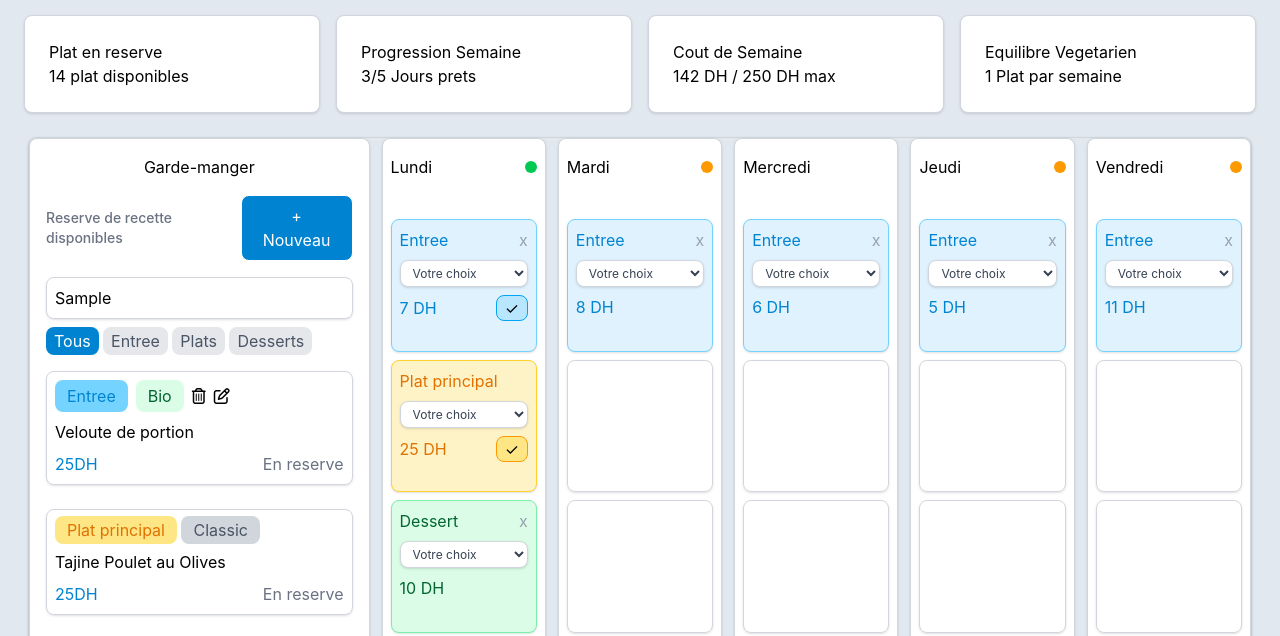
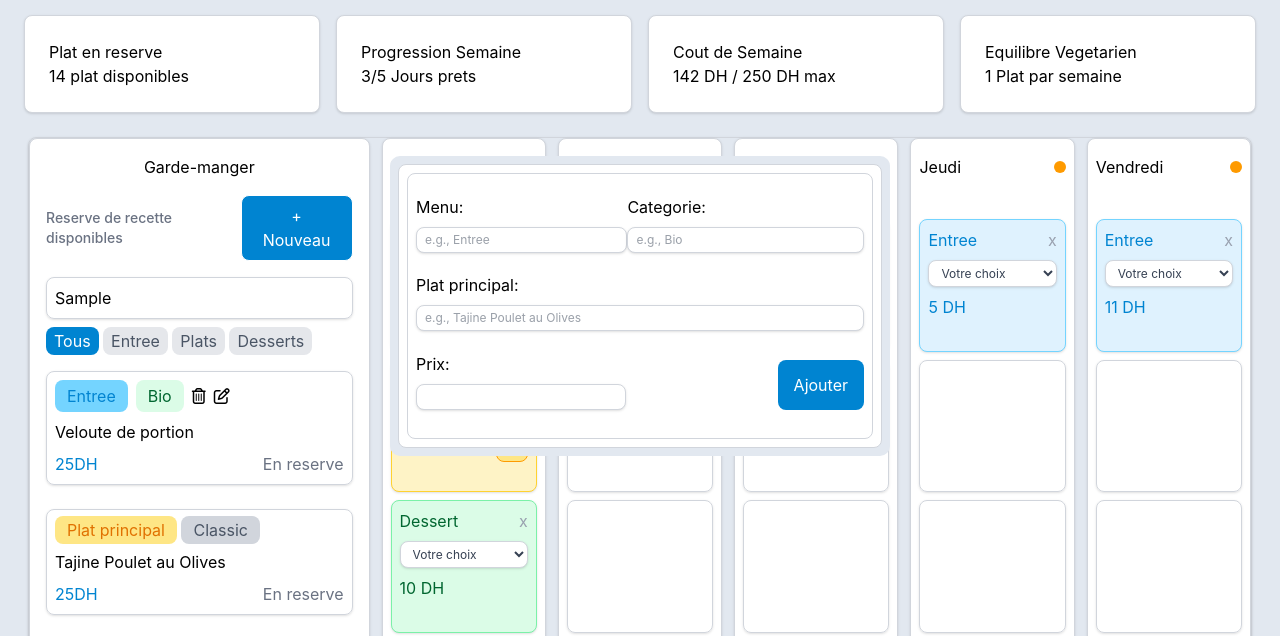
Before and after one commit to pro0pegasus/Cantina, a website: page index.html in a window 1280 px wide. Both pictures are taken after typing "Sample" into the empty fields and a click on the button "+ Nouveau". Shown: the part 94-730 px from the top of the page. Drawn offline with Linux system fonts and the light colour scheme.

Commit message:
feat: add popup js

```diff
--- a/index.html
+++ b/index.html
@@ -4,6 +4,7 @@
         <meta charset="UTF-8">
         <meta name="viewport" content="width=device-width, initial-scale=1.0">
         <link rel="stylesheet" href="./output.css">
+        <link rel="stylesheet" href="styles.css">
         <title>YouCode Cantina</title>
         <script src="https://kit.fontawesome.com/e91b5e6bd8.js" crossorigin="anonymous"></script>
     </head>
@@ -29,7 +30,7 @@
             </nav>
         </header>
 
-        <main>
+        <main id="main" class="relative">
 
             <section class="flex justify-between items-center p-6 gap-x-4">
 
@@ -55,14 +56,14 @@
 
             </section>
 
-            <section class="grid grid-cols-7 gap-3 min-h-screen mb-6 rounded-lg border border-gray-300 shadow-sm mx-7">
+            <section id="meals-container" class="grid grid-cols-7 gap-3 min-h-screen mb-6 rounded-lg border border-gray-300 shadow-sm mx-7">
 
-                <div class="flex col-span-2 bg-emerald-500 rounded-lg border border-gray-300 bg-white shadow-sm">
+                <div id="gam-container" class="flex col-span-2 bg-emerald-500 rounded-lg border border-gray-300 bg-white shadow-sm">
                     <div class="w-full px-4">
                         <h1 class="text-center py-4">Garde-manger</h1>
                         <div class="flex justify-between items-center pb-4">
                             <p class="text-gray-500 text-sm font-medium">Reserve de recette disponibles</p>
-                            <button class="border rounded-lg bg-sky-600 hover:bg-sky-700 text-white py-2 px-4 cursor-pointer">+ Nouveau</button>
+                            <button id="btn-add-meals" class="border rounded-lg bg-sky-600 hover:bg-sky-700 text-white py-2 px-4 cursor-pointer">+ Nouveau</button>
                         </div>
 
                         <div class="flex flex-col pb-4">
@@ -75,9 +76,9 @@
                             </div>
                         </div>
 
-                        <div class="flex flex-col gap-6">
-
-                           <div class="border rounded-lg border-gray-300 shadow-sm p-2">
+                        <div id="meals" class="flex flex-col gap-6">
+                            <!-- card 1 -->
+                           <div id="meal" class="border rounded-lg border-gray-300 shadow-sm p-2">
                                 <div class="flex gap-2">
                                     <span class="rounded-lg bg-sky-300 text-sky-600 font-normal py-1 px-3">Entree</span>
                                     <span class="rounded-lg bg-green-100 text-green-800 font-normal py-1 px-3">Bio</span>
@@ -93,6 +94,7 @@
                                     <span class="text-gray-500">En reserve</span>
                                 </div>
                             </div>
+                            <!-- card 2 -->
                             <div class="border rounded-lg border-gray-300 shadow-sm p-2">
                                 <span class="rounded-lg bg-amber-200 text-amber-600 font-normal py-1 px-3">Plat principal</span>
                                 <span class="rounded-lg bg-gray-300 text-gray-600 font-normal py-1 px-3">Classic</span>
--- a/script.js
+++ b/script.js
@@ -0,0 +1,65 @@
+const mealsEl = document.getElementById("meals");
+const mealEl = document.getElementById("meal");
+const gamContainer = document.getElementById("gam-container");
+const btnAddMeals = document.getElementById("btn-add-meals");
+const mainEl = document.getElementById('main')
+
+console.log(mealsEl, mealEl, btnAddMeals)
+
+const mealsArray = [
+    // {id:1 , nom:"", type:"", menu:"", price:0, }
+];
+
+let id = 0;
+
+// document.body.addEventListener("click", e =>{
+//     if(e.target.matches("#gam-container #btn-add-meals")){
+//         console.log('hello');
+
+//     }
+// })
+
+btnAddMeals.addEventListener('click', ()=>{
+    popupContainer()
+})
+
+function popupContainer(){
+    const div = document.createElement("div");
+    div.className = 'form-div';
+    div.innerHTML = `
+        <div class="flex w-full border border-gray-300 rounded-lg bg-white p-2">
+            <form class="flex flex-col justify-evenly w-full border border-gray-300 rounded-lg bg-white p-2">
+                <div class="flex justify-between items-end">
+                    <div>
+                        <label for="menu">Menu:</label>
+                        <input class="w-full rounded-lg border border-gray-300 bg-white px-2 py-1 my-2 text-gray-700 text-xs shadow-sm outline-none transition-all focus:border-blue-500 focus:ring-2 focus:ring-blue-100" type="text" id="menu" name="menu" placeholder="e.g., Entree" required>
+                    </div>
+
+                    <div >
+                        <label for="categorie">Categorie:</label>
+                        <input class="w-full rounded-lg border border-gray-300 bg-white px-2 py-1 my-2 text-gray-700 text-xs shadow-sm outline-none transition-all focus:border-blue-500 focus:ring-2 focus:ring-blue-100" type="categorie" id="categorie" name="categorie" placeholder="e.g., Bio" required>
+                    </div>
+                </div>
+
+                <div class="flex flex-col">
+                    <label for="plat">Plat principal:</label>
+                    <input class="w-full rounded-lg border border-gray-300 bg-white px-2 py-1 my-2 text-gray-700 text-xs shadow-sm outline-none transition-all focus:border-blue-500 focus:ring-2 focus:ring-blue-100" type="plat" id="plat" name="plat" placeholder="e.g., Tajine Poulet au Olives" required>
+                </div>
+
+                <div class="flex justify-between items-end">
+                    <div class="flex flex-col">
+                        <label for="prix">Prix:</label>
+                        <input class="rounded-lg border border-gray-300 bg-white px-2 py-1 my-2 text-gray-700 text-xs shadow-sm outline-none transition-all focus:border-blue-500 focus:ring-2 focus:ring-blue-100" type="number" id="prix" name="prix" required>
+                    </div>
+
+                    <button
+                        class="rounded-lg bg-sky-600 hover:bg-sky-700 text-white py-1 px-4 my-2 cursor-pointer"
+                        type="submit">
+                        Ajouter
+                    </button>
+                </div>
+            </form>
+        </div>
+    `
+    mainEl.append(div);
+}
--- /dev/null
+++ b/styles.css
@@ -0,0 +1,27 @@
+.form-div {
+    display: flex;
+    justify-items: center;
+    position: absolute;
+    z-index: 1; /* Lower number = sits behind */
+    top: 50%;
+    left: 50%;
+    transform: translate(-50%, -50%);
+    width: 500px;
+    height: 300px;
+    border-radius: 10px;
+    padding: 8px;
+    box-shadow: '0px 2px 5px #E2E8F0';
+    background-color: #E2E8F0;
+}
+
+/* Chrome, Safari, Edge, Opera */
+input::-webkit-outer-spin-button,
+input::-webkit-inner-spin-button {
+  -webkit-appearance: none;
+  margin: 0;
+}
+
+/* Firefox */
+input[type=number] {
+  -moz-appearance: textfield;
+}
```
Lines whose indentation alone changed are shown as unchanged.
